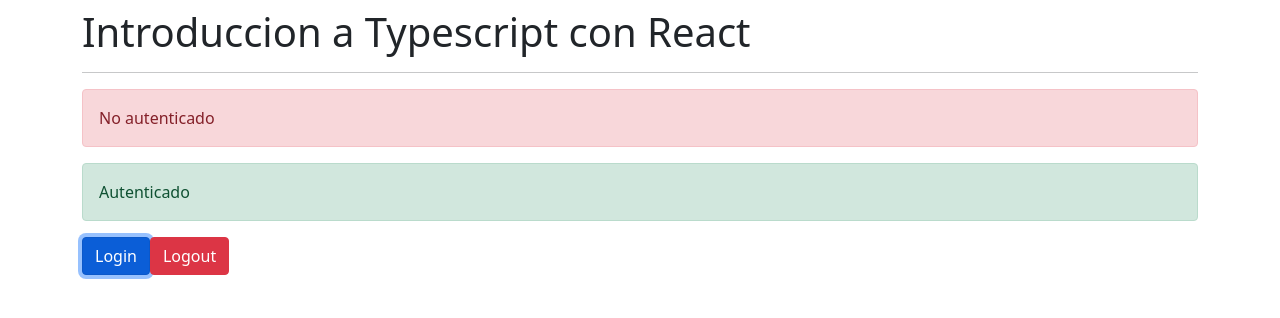
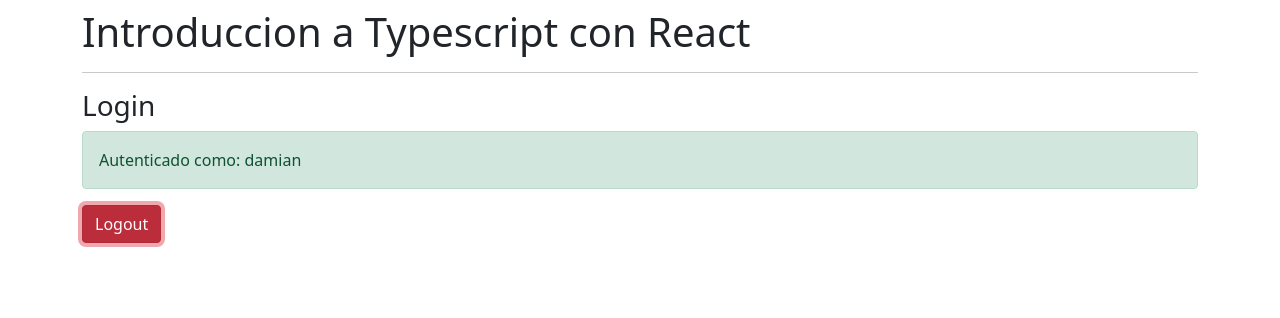
Before and after one commit to Damian-16/React-Native-TS, a React (Create React App) app: page / in a window 1280 px wide. Both pictures are taken after a click on the button "Login". Shown: the top 318 px of the page. Built offline with nearby package versions, Linux system fonts and the light colour scheme.

Commit message:
se añadio la funcion de login para el boton y su reducer

```diff
--- a/src/components/Login.tsx
+++ b/src/components/Login.tsx
@@ -13,8 +13,13 @@
     nombre:'',
 
 }
-type AuthAction ={type:'logout'};
-
+type LoginPayload = {
+    username:string;
+    nombre:string;
+}
+type AuthAction =
+| {type:'logout'}
+| {type:'login',payload:LoginPayload}
 const authReducer = (state:AuthState,action:AuthAction):AuthState =>{
 // el state no deberia modificarse
 switch (action.type) {
@@ -27,6 +32,14 @@
         }
 
         break;
+    case 'login':
+        //tambien podemos hacer const{nombre,username}=action.payload; para desestructurar ya si solo usar esos nombres
+        return {
+            validando:false,
+            token:'abc123',
+            nombre:action.payload.nombre,
+            username:action.payload.username,
+        }
 
     default:
         return state;
@@ -35,13 +48,21 @@
 
 
 export const Login = () => {
-   const [{validando}, dispatch] = useReducer(authReducer, initialState,)
+   const [{validando,token,nombre}, dispatch] = useReducer(authReducer, initialState,)
    //en vez de state desestructuramos con {} para traer validando
    useEffect(() => {
        setTimeout( () => {
            dispatch({type:'logout'})
        },1500);
    }, []);
+   const login =() =>{
+       dispatch(
+      {type:'login',
+       payload:{
+                nombre:'damian',
+                username:'damipher'
+       }})
+   }
    if(validando){
        return (
            <>
@@ -54,19 +75,24 @@
    }
    return (
         <>
+        <h3>Login</h3>
+        {
+            (token)
+            ?<div className="alert alert-success">Autenticado como: {nombre}</div>
+            :<div className="alert alert-danger">No autenticado</div>
+        }
 
-        <div className="alert alert-danger">
-            No autenticado
-        </div>
-        <div className="alert alert-success">
-            Autenticado
-        </div>
-        <button
-        className="btn btn-primary">Login
-        </button>
-        <button
-        className="btn btn-danger">Logout
-        </button>
+        {
+            (token)
+            ? <button
+            className="btn btn-danger">Logout
+            </button>
+            : <button onClick={login}
+            className="btn btn-primary">Login
+            </button>
+        }
+
+
 
         </>
     )
```
